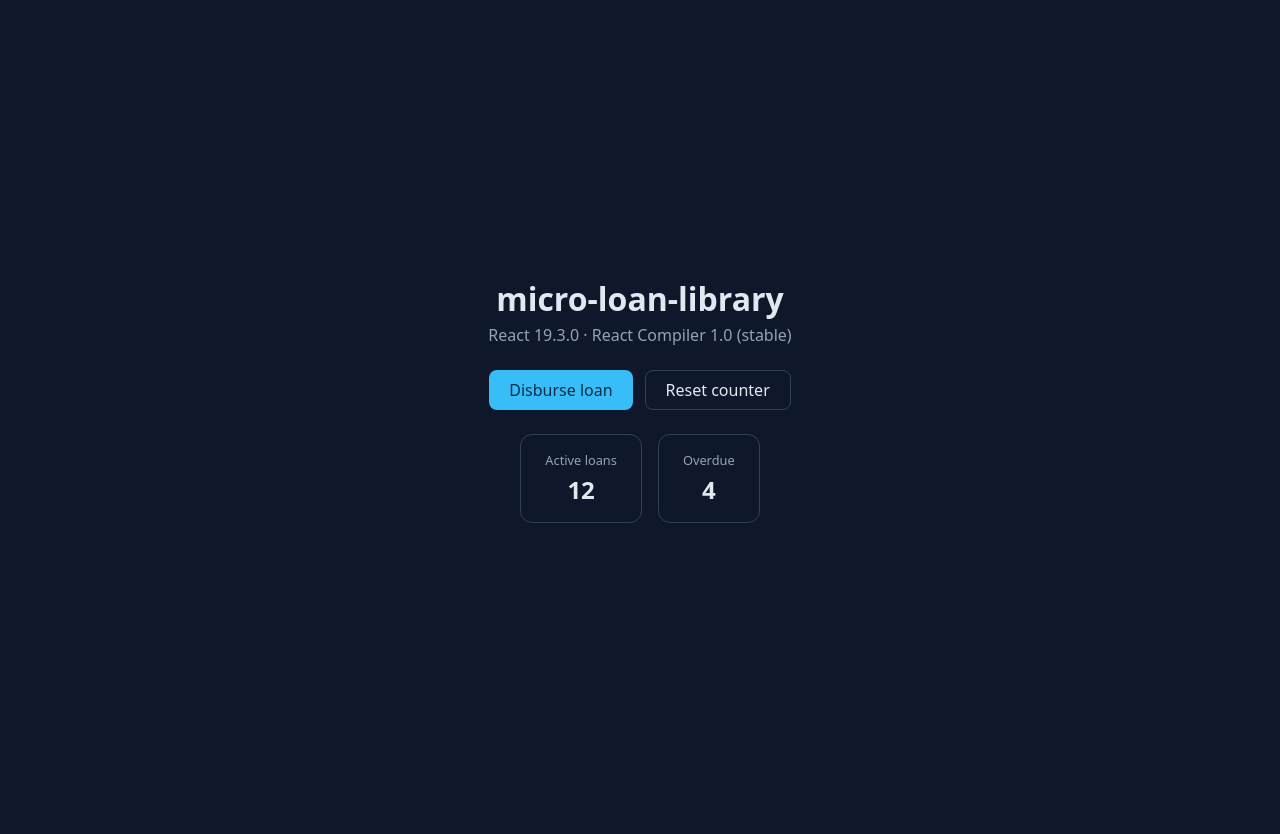
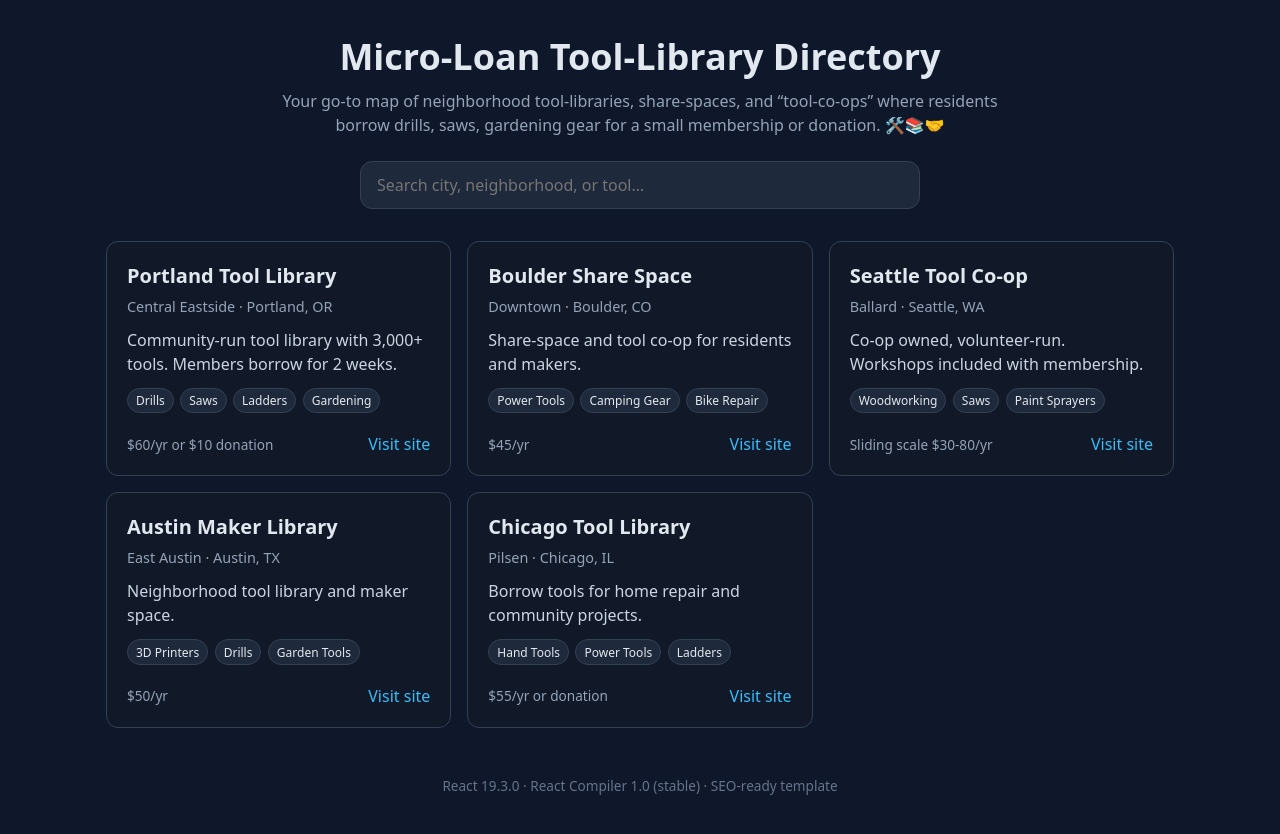
Before and after one commit to tg1489/micro-loan-library, a React (Vite) app: page / in a window 1280 px wide. Shown: the top 834 px of the page. Before the commit the page ends 800 px from the top, so only its background shows below. Built offline with nearby package versions, Linux system fonts and the light colour scheme.

Commit message:
Template: SEO directory for Micro-Loan Tool-Library Directory

```diff
--- a/index.html
+++ b/index.html
@@ -3,7 +3,11 @@
   <head>
     <meta charset="UTF-8" />
     <meta name="viewport" content="width=device-width, initial-scale=1.0" />
-    <title>micro-loan-library</title>
+    <title>Micro-Loan Tool-Library Directory · Neighborhood tool libraries, share-spaces & tool co-ops</title>
+    <meta name="description" content="Your go-to map of neighborhood tool-libraries, share-spaces, and tool co-ops where residents borrow drills, saws, gardening gear for a small membership or donation. 🛠️📚🤝" />
+    <meta property="og:title" content="Micro-Loan Tool-Library Directory" />
+    <meta property="og:description" content="Find neighborhood tool libraries, share-spaces and tool co-ops near you. Borrow tools for a small membership or donation." />
+    <meta property="og:type" content="website" />
   </head>
   <body>
     <div id="root"></div>
--- a/src/App.tsx
+++ b/src/App.tsx
@@ -1,34 +1,74 @@
-import { useState } from 'react'
+import { useMemo, useState } from 'react'
+import { libraries } from './data/libraries'
 
-function Stat({ label, value }: { label: string; value: number }) {
+function LibraryCard({ name, city, neighborhood, membership, tools, description, website }: {
+  name: string
+  city: string
+  neighborhood: string
+  membership: string
+  tools: string[]
+  description: string
+  website: string
+}) {
   return (
-    <div className="stat">
-      <span className="stat-label">{label}</span>
-      <span className="stat-value">{value}</span>
-    </div>
+    <article className="card">
+      <h2 className="card-title">{name}</h2>
+      <p className="card-meta">{neighborhood} · {city}</p>
+      <p className="card-desc">{description}</p>
+      <div className="card-tags">
+        {tools.map(t => <span key={t} className="tag">{t}</span>)}
+      </div>
+      <div className="card-footer">
+        <span className="membership">{membership}</span>
+        <a className="link" href={website} target="_blank" rel="noopener">Visit site</a>
+      </div>
+    </article>
   )
 }
 
 export default function App() {
-  const [loans, setLoans] = useState(12)
-  const overdue = Math.floor(loans / 3)
+  const [query, setQuery] = useState('')
+
+  const filtered = useMemo(() => {
+    const q = query.trim().toLowerCase()
+    if (!q) return libraries
+    return libraries.filter(l =>
+      l.name.toLowerCase().includes(q) ||
+      l.city.toLowerCase().includes(q) ||
+      l.neighborhood.toLowerCase().includes(q) ||
+      l.tools.some(t => t.toLowerCase().includes(q))
+    )
+  }, [query])
 
   return (
     <main className="app">
-      <h1>micro-loan-library</h1>
-      <p className="subtitle">React 19.3.0 · React Compiler 1.0 (stable)</p>
-      <div className="actions">
-        <button className="primary" onClick={() => setLoans((n) => n + 1)}>
-          Disburse loan
-        </button>
-        <button className="secondary" onClick={() => setLoans(0)}>
-          Reset counter
-        </button>
-      </div>
-      <div className="stats">
-        <Stat label="Active loans" value={loans} />
-        <Stat label="Overdue" value={overdue} />
-      </div>
+      <header className="header">
+        <h1>Micro-Loan Tool-Library Directory</h1>
+        <p className="subtitle">Your go-to map of neighborhood tool-libraries, share-spaces, and “tool-co-ops” where residents borrow drills, saws, gardening gear for a small membership or donation. 🛠️📚🤝</p>
+        <div className="search">
+          <input
+            value={query}
+            onChange={e => setQuery(e.target.value)}
+            placeholder="Search city, neighborhood, or tool…"
+            aria-label="Search libraries"
+          />
+        </div>
+      </header>
+
+      <section aria-label="Library listings">
+        <div className="grid">
+          {filtered.map(l => (
+            <LibraryCard key={l.id} {...l} />
+          ))}
+        </div>
+        {filtered.length === 0 && (
+          <p className="empty">No libraries match “{query}”. Try a different search.</p>
+        )}
+      </section>
+
+      <footer className="footer">
+        <p>React 19.3.0 · React Compiler 1.0 (stable) · SEO-ready template</p>
+      </footer>
     </main>
   )
 }
--- /dev/null
+++ b/src/data/libraries.ts
@@ -0,0 +1,63 @@
+export type Library = {
+  id: string
+  name: string
+  city: string
+  neighborhood: string
+  membership: string
+  tools: string[]
+  description: string
+  website: string
+}
+
+export const libraries: Library[] = [
+  {
+    id: 'portland-tool-library',
+    name: 'Portland Tool Library',
+    city: 'Portland, OR',
+    neighborhood: 'Central Eastside',
+    membership: '$60/yr or $10 donation',
+    tools: ['Drills', 'Saws', 'Ladders', 'Gardening'],
+    description: 'Community-run tool library with 3,000+ tools. Members borrow for 2 weeks.',
+    website: 'https://example.com/portland'
+  },
+  {
+    id: 'boulder-share-space',
+    name: 'Boulder Share Space',
+    city: 'Boulder, CO',
+    neighborhood: 'Downtown',
+    membership: '$45/yr',
+    tools: ['Power Tools', 'Camping Gear', 'Bike Repair'],
+    description: 'Share-space and tool co-op for residents and makers.',
+    website: 'https://example.com/boulder'
+  },
+  {
+    id: 'seattle-tool-coop',
+    name: 'Seattle Tool Co-op',
+    city: 'Seattle, WA',
+    neighborhood: 'Ballard',
+    membership: 'Sliding scale $30-80/yr',
+    tools: ['Woodworking', 'Saws', 'Paint Sprayers'],
+    description: 'Co-op owned, volunteer-run. Workshops included with membership.',
+    website: 'https://example.com/seattle'
+  },
+  {
+    id: 'austin-maker-library',
+    name: 'Austin Maker Library',
+    city: 'Austin, TX',
+    neighborhood: 'East Austin',
+    membership: '$50/yr',
+    tools: ['3D Printers', 'Drills', 'Garden Tools'],
+    description: 'Neighborhood tool library and maker space.',
+    website: 'https://example.com/austin'
+  },
+  {
+    id: 'chicago-tool-library',
+    name: 'Chicago Tool Library',
+    city: 'Chicago, IL',
+    neighborhood: 'Pilsen',
+    membership: '$55/yr or donation',
+    tools: ['Hand Tools', 'Power Tools', 'Ladders'],
+    description: 'Borrow tools for home repair and community projects.',
+    website: 'https://example.com/chicago'
+  }
+]
--- a/src/index.css
+++ b/src/index.css
@@ -10,25 +10,31 @@
 body {
   margin: 0;
   min-height: 100vh;
-  display: grid;
-  place-items: center;
   background: #0f172a;
   color: #e2e8f0;
 }
 
 .app {
+  max-width: 1100px;
+  margin: 0 auto;
+  padding: 2rem 1rem 4rem;
+}
+
+.header {
   text-align: center;
-  padding: 2rem;
+  margin-bottom: 2rem;
 }
 
 h1 {
-  margin: 0 0 0.25rem;
-  font-size: 2rem;
+  margin: 0 0 0.5rem;
+  font-size: 2.25rem;
 }
 
 .subtitle {
-  margin: 0 0 1.5rem;
+  margin: 0 auto 1.5rem;
+  max-width: 720px;
   color: #94a3b8;
+  line-height: 1.5;
 }
 
 .primary {
@@ -41,51 +47,107 @@ h1 {
   cursor: pointer;
 }
 
-.primary:hover {
-  background: #7dd3fc;
+.search {
+  max-width: 560px;
+  margin: 0 auto;
 }
 
-.actions {
-  display: flex;
-  gap: 0.75rem;
-  justify-content: center;
+.search input {
+  width: 100%;
+  font: inherit;
+  padding: 0.75rem 1rem;
+  border-radius: 0.75rem;
+  border: 1px solid #334155;
+  background: #1e293b;
+  color: #e2e8f0;
 }
 
-.secondary {
-  font: inherit;
-  padding: 0.5rem 1.25rem;
-  border: 1px solid #334155;
-  border-radius: 0.5rem;
-  background: transparent;
-  color: #e2e8f0;
-  cursor: pointer;
+.search input:focus {
+  outline: 2px solid #38bdf8;
+  border-color: transparent;
 }
 
-.secondary:hover {
-  background: #1e293b;
-}
-
-.stats {
-  display: flex;
+.grid {
+  display: grid;
+  grid-template-columns: repeat(auto-fill, minmax(300px, 1fr));
   gap: 1rem;
-  justify-content: center;
   margin-top: 1.5rem;
 }
 
-.stat {
-  display: grid;
-  gap: 0.25rem;
-  padding: 1rem 1.5rem;
+.card {
   border: 1px solid #334155;
   border-radius: 0.75rem;
+  padding: 1.25rem;
+  background: #111827;
+  display: flex;
+  flex-direction: column;
+  gap: 0.5rem;
 }
 
-.stat-label {
-  font-size: 0.8rem;
+.card-title {
+  margin: 0;
+  font-size: 1.25rem;
+}
+
+.card-meta {
+  margin: 0;
+  color: #94a3b8;
+  font-size: 0.9rem;
+}
+
+.card-desc {
+  margin: 0.25rem 0 0;
+  color: #cbd5e1;
+  line-height: 1.5;
+}
+
+.card-tags {
+  display: flex;
+  flex-wrap: wrap;
+  gap: 0.4rem;
+  margin-top: 0.25rem;
+}
+
+.tag {
+  font-size: 0.75rem;
+  padding: 0.2rem 0.5rem;
+  border-radius: 999px;
+  background: #1e293b;
+  border: 1px solid #334155;
+}
+
+.card-footer {
+  display: flex;
+  justify-content: space-between;
+  align-items: center;
+  margin-top: auto;
+  padding-top: 0.75rem;
+}
+
+.membership {
+  font-size: 0.85rem;
   color: #94a3b8;
 }
 
-.stat-value {
-  font-size: 1.5rem;
-  font-weight: 600;
+.link {
+  color: #38bdf8;
+  text-decoration: none;
+  font-weight: 500;
 }
+
+.link:hover {
+  text-decoration: underline;
+}
+
+.empty {
+  text-align: center;
+  color: #94a3b8;
+  margin-top: 2rem;
+}
+
+.footer {
+  text-align: center;
+  color: #64748b;
+  font-size: 0.85rem;
+  margin-top: 3rem;
+}
```
